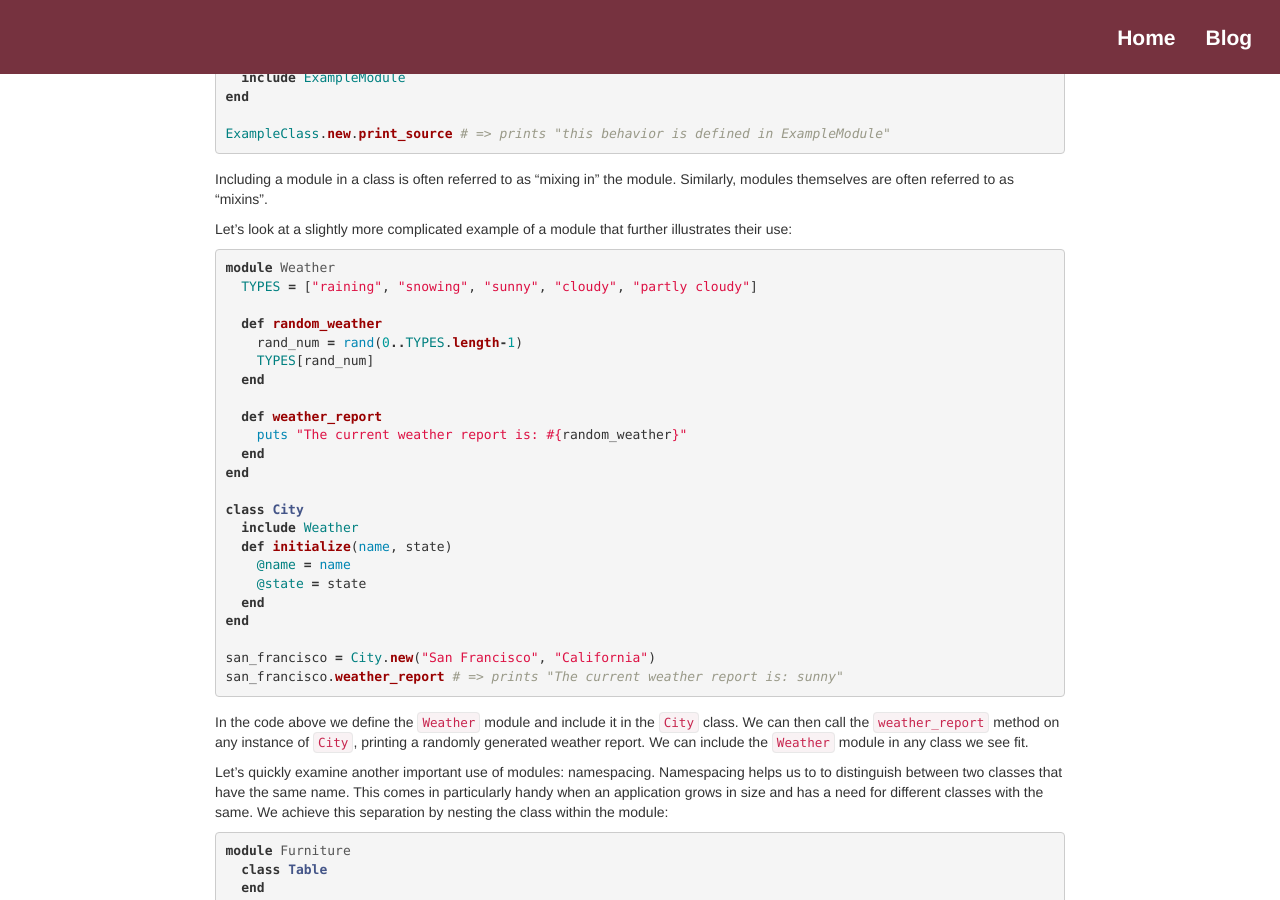
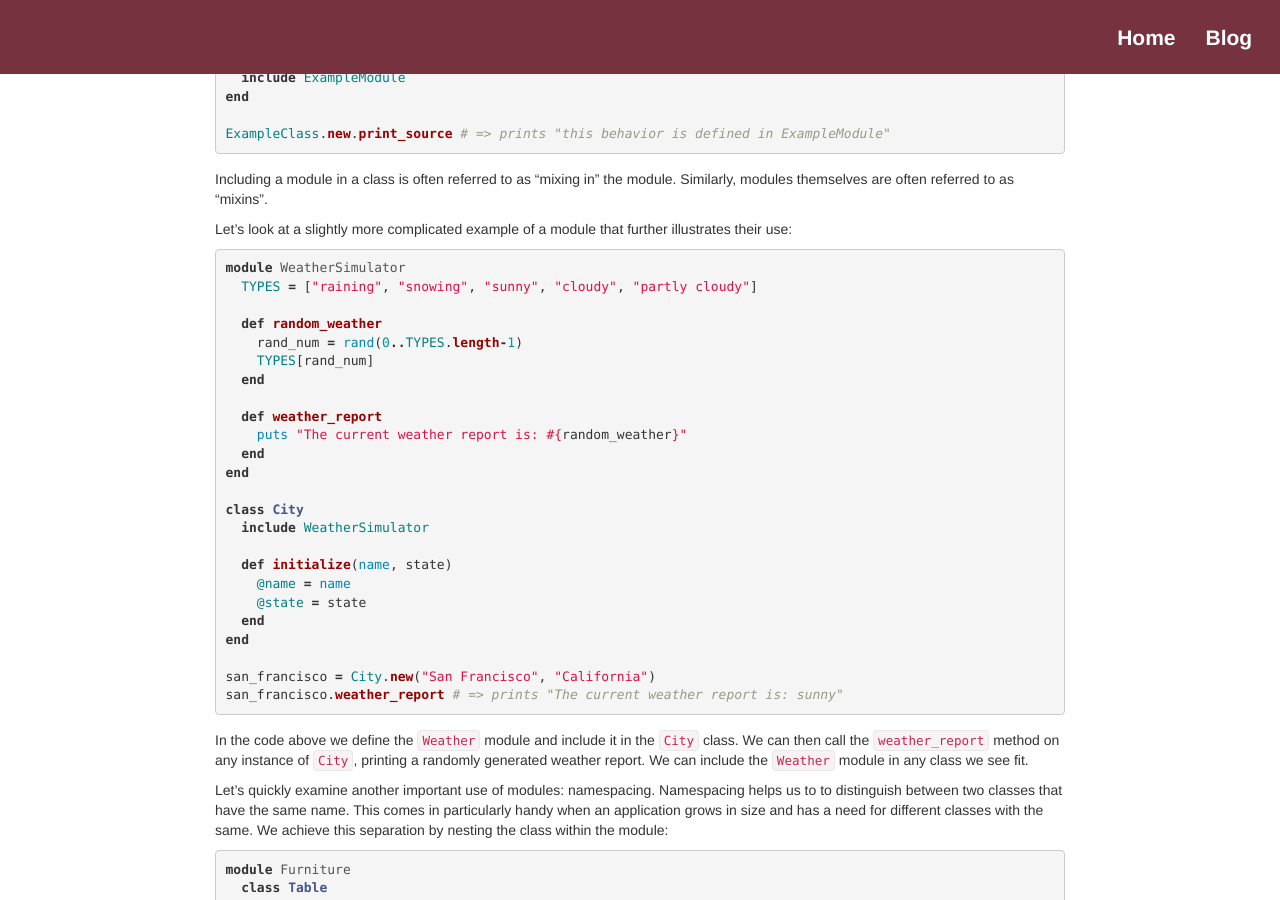
Before and after one commit to alookatommorow/alookatommorow.github.io, a Jekyll site: the page built from _posts/2016-08-28-ruby-module-basics.markdown, in a window 1280 px wide and 900 px high, scrolled down 722 px. Built offline with Jekyll 4.4.1, drawn with Linux system fonts in a browser that asks for light colours; nearby versions of some CDN libraries.

Commit message:
change module name in module post

```diff
--- a/_posts/2016-08-28-ruby-module-basics.markdown
+++ b/_posts/2016-08-28-ruby-module-basics.markdown
@@ -44,7 +44,7 @@ Including a module in a class is often referred to as "mixing in" the module.  S
 Let's look at a slightly more complicated example of a module that further illustrates their use:
 
 {% highlight ruby %}
-module Weather
+module WeatherSimulator
   TYPES = ["raining", "snowing", "sunny", "cloudy", "partly cloudy"]
 
   def random_weather
@@ -58,7 +58,8 @@ module Weather
 end
 
 class City
-  include Weather
+  include WeatherSimulator
+
   def initialize(name, state)
     @name = name
     @state = state
```
